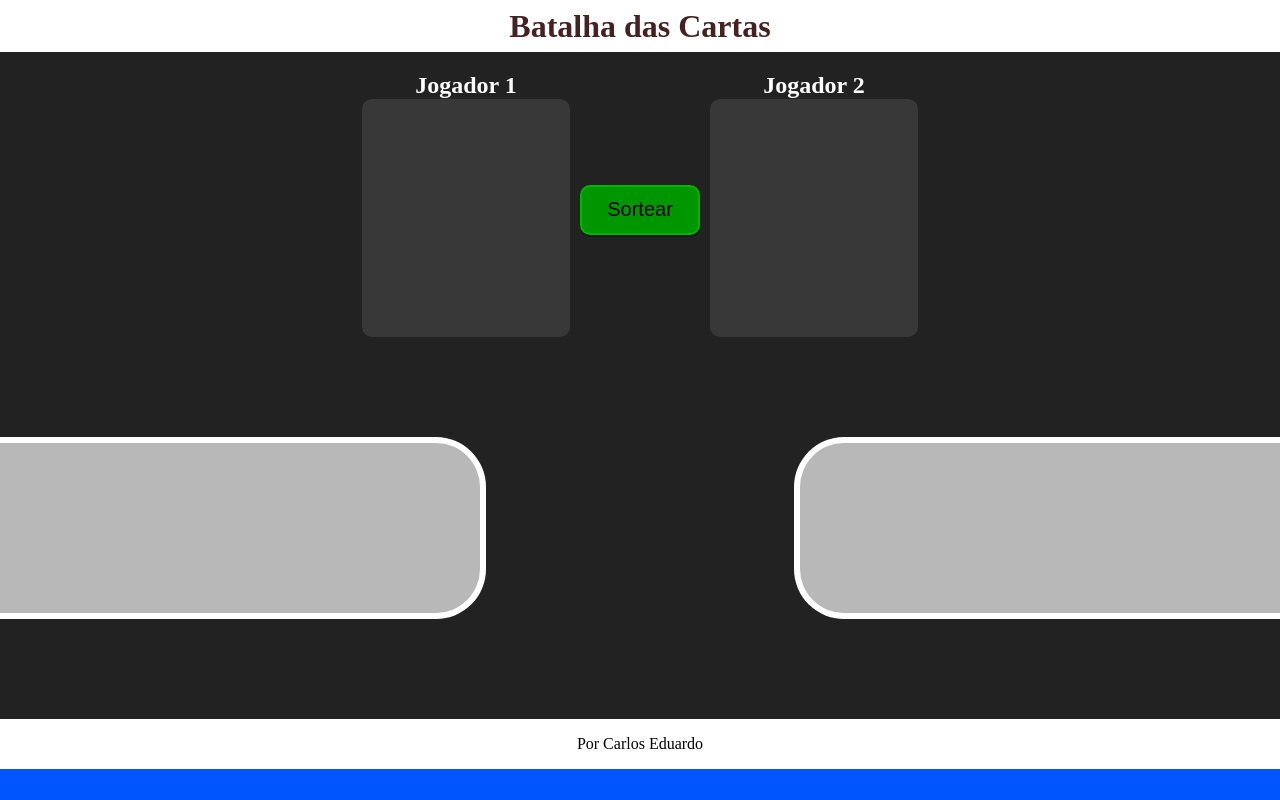
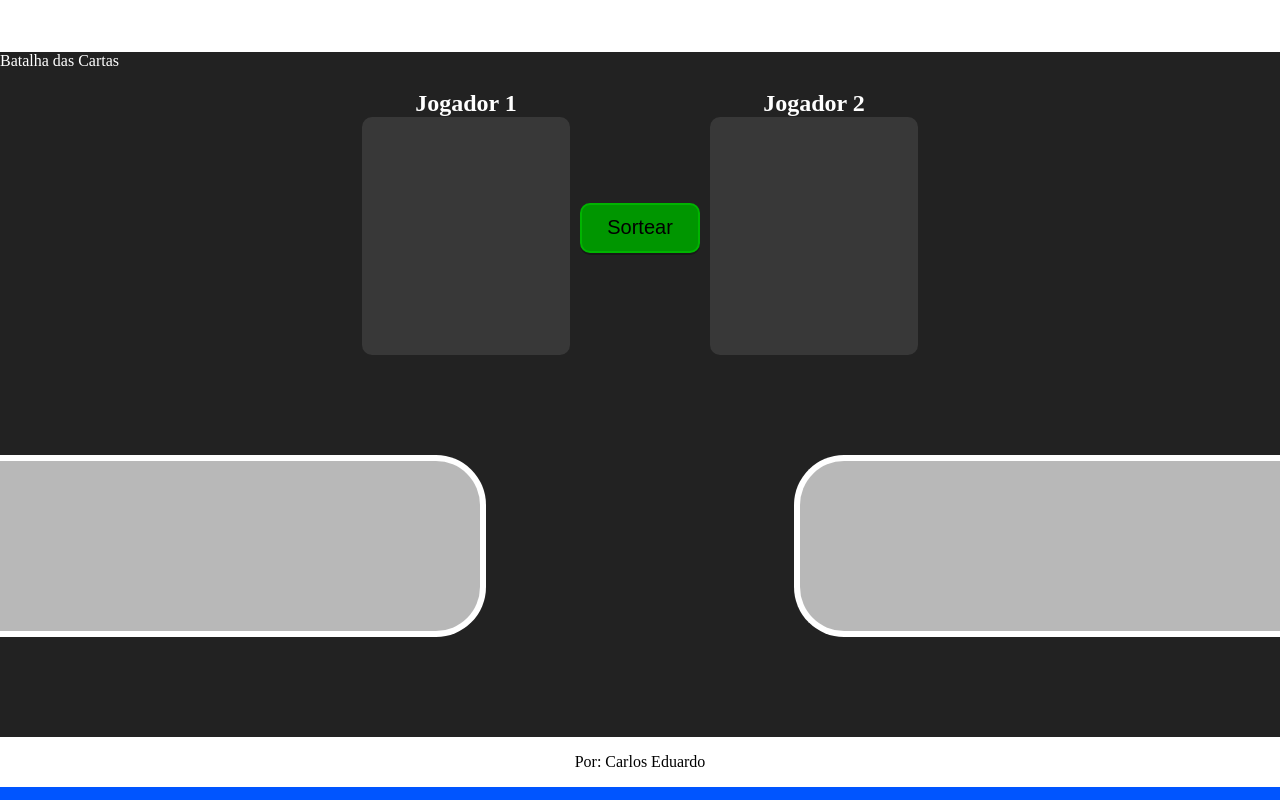
Before and after one commit to Carlos001-hash/Jogo-de-cartas, a plain HTML site: page index.html in a window 1280 px wide. Drawn offline with Linux system fonts and the light colour scheme.

Commit message:
Update index.html

```diff
--- a/index.html
+++ b/index.html
@@ -11,9 +11,9 @@
 <body>
 
     <header>
-      <h1>Batalha das Cartas</h1>
     </header>
     <main>
+        <div class="header">Batalha das Cartas</div>
 
         <section class="areaBattle">
             <div class="cartaJogador">
@@ -55,7 +55,7 @@
     </main>
 
     <footer>
-      <p>Por Carlos Eduardo</p>
+      <p>Por: Carlos Eduardo</p>
     </footer>
 
 </body>
```
